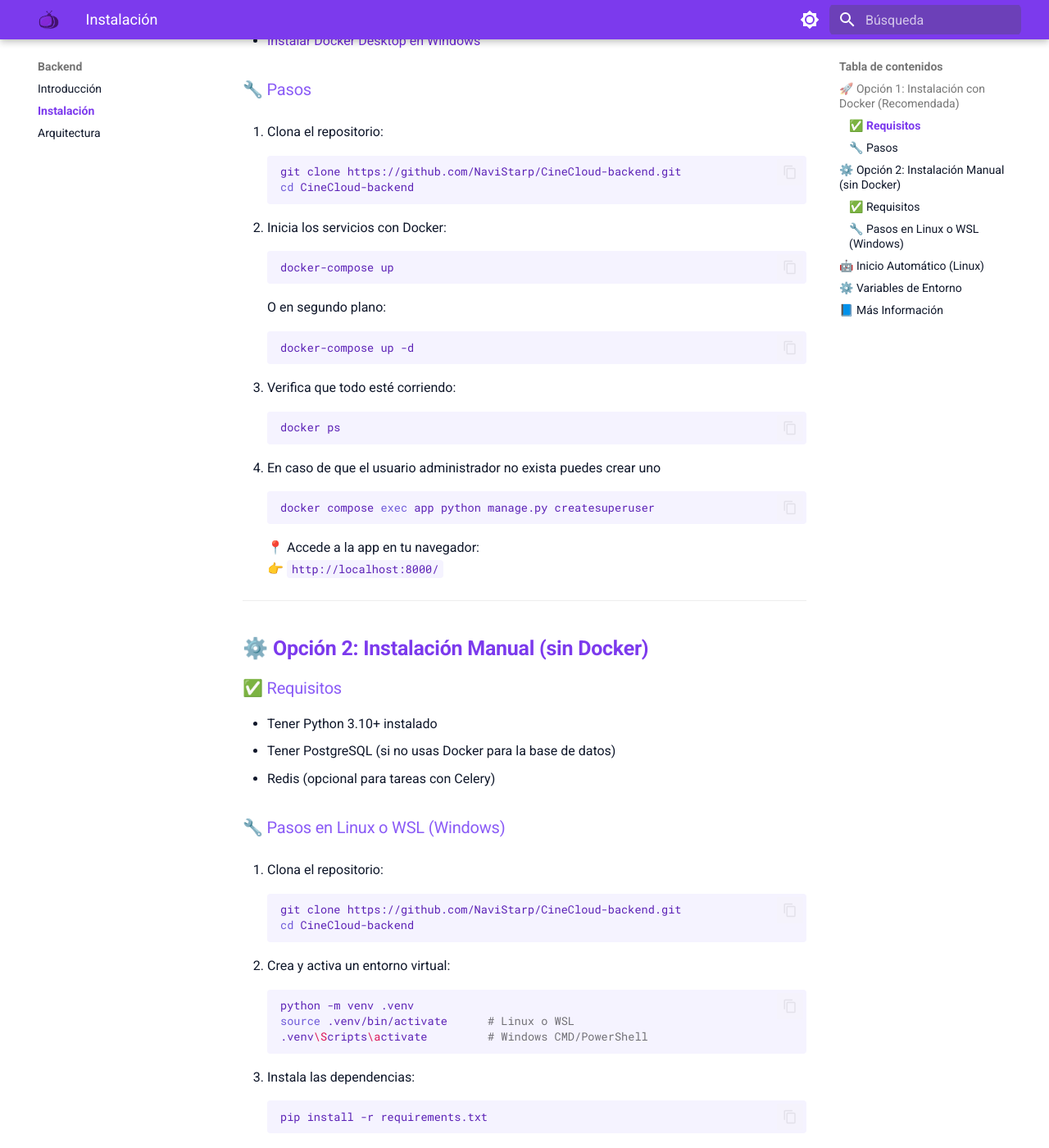
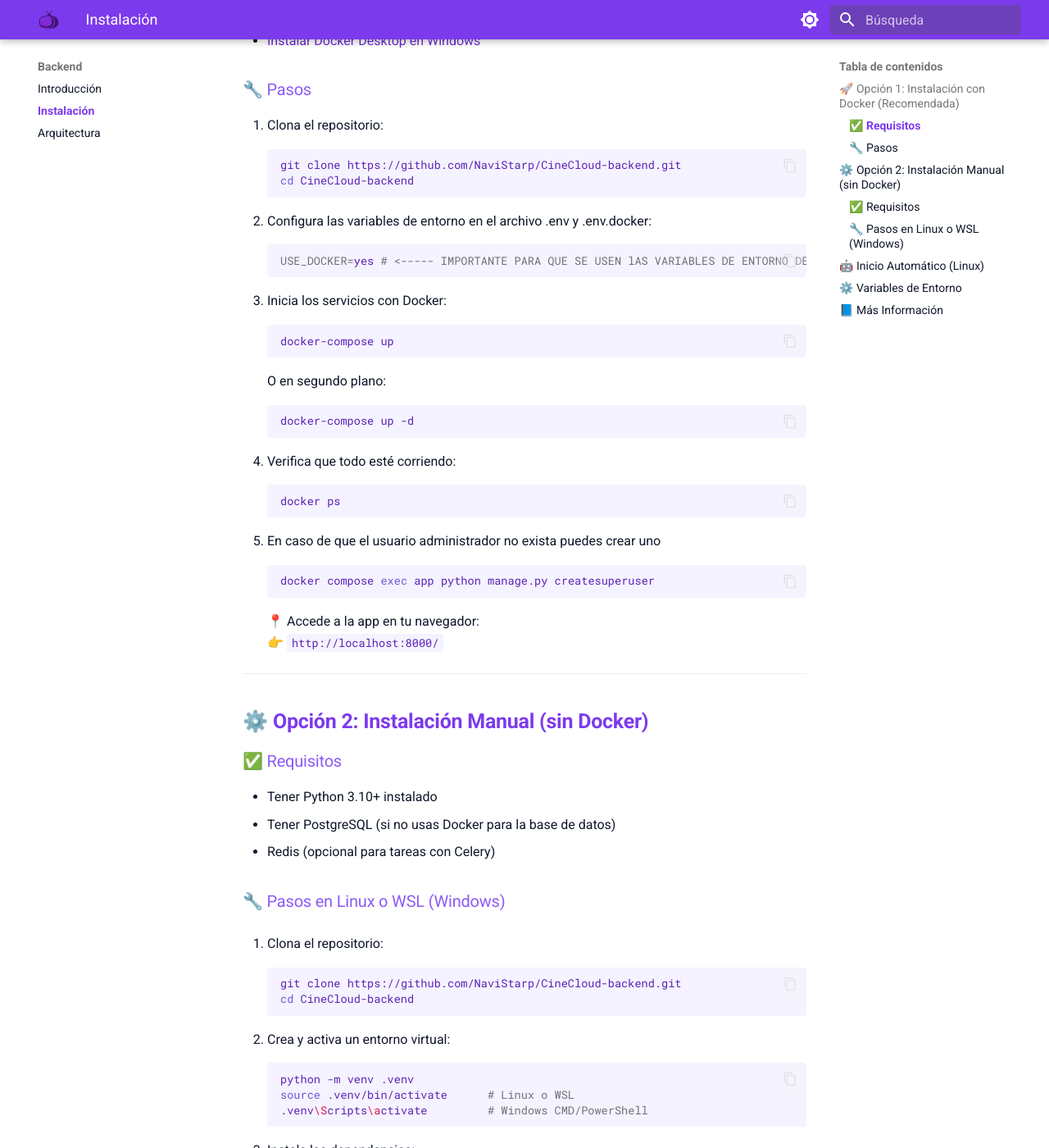
Before and after one commit to NaviStarp/CineCloud, an MkDocs documentation site: the page built from docs/backend/instalacion.md, in a window 1280 px wide and 1400 px high, scrolled down 514 px. Shown: the whole window at 82% size. Built offline with MkDocs 1.6.1 and Material for MkDocs 9.7.7, drawn with Linux system fonts in a browser that asks for light colours; some of the changed text lies outside the part shown.

Commit message:
Mejora en el tutorial

````diff
--- a/docs/backend/instalacion.md
+++ b/docs/backend/instalacion.md
@@ -19,8 +19,12 @@
    git clone https://github.com/NaviStarp/CineCloud-backend.git
    cd CineCloud-backend
    ```
+2. Configura las variables de entorno en el archivo .env y .env.docker:
+   ```bash
+   USE_DOCKER=yes # <----- IMPORTANTE PARA QUE SE USEN lAS VARIABLES DE ENTORNO DE DOCKER
+   ```
 
-2. Inicia los servicios con Docker:
+3. Inicia los servicios con Docker:
    ```bash
    docker-compose up
    ```
@@ -84,8 +88,12 @@
    ```bash
    python manage.py migrate
    ```
+7. Crea el usuario administrador:
+   ```bash
+   python manage.py create_admin
+   ```
 
-7. Inicia el servidor:
+8. Inicia el servidor:
 
    > Para desarrollo:
      ```bash
````
Also changed, not shown: other parts of docs/backend/instalacion.md (+4 -4 lines).
